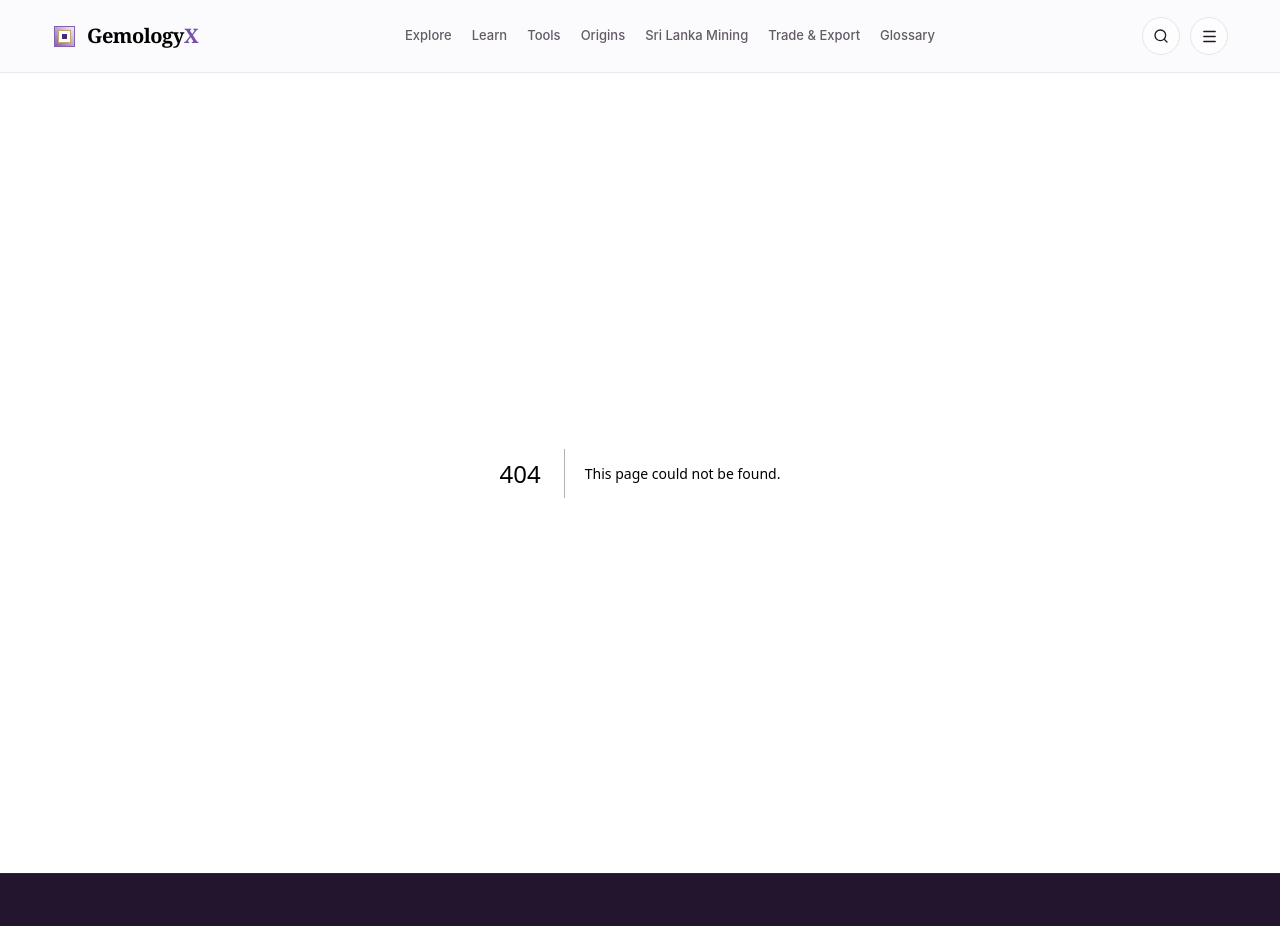
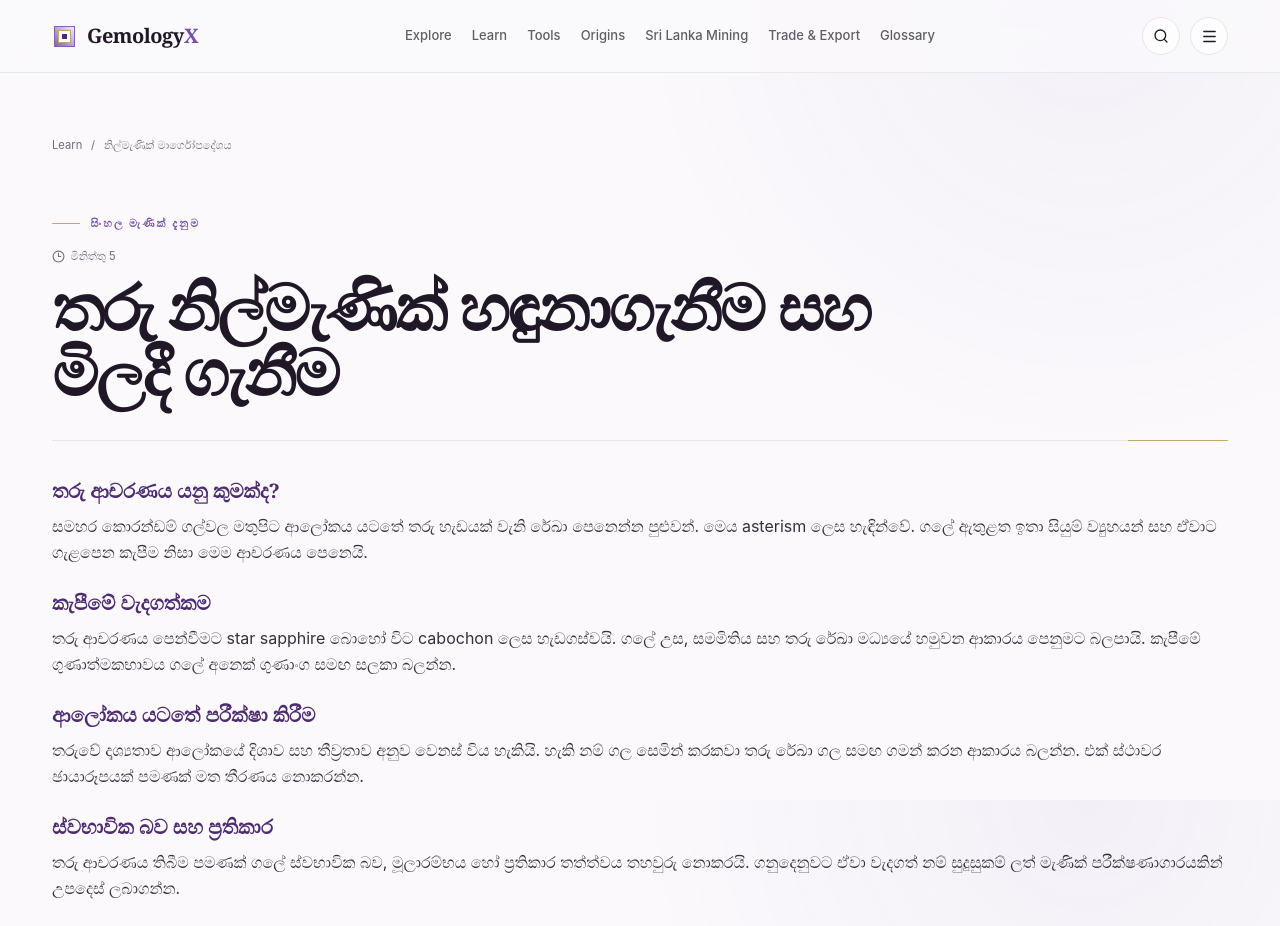
Before and after one commit to LinukaBandara/GemologyX, a Next.js app: page /si/learn/star-sapphire-guide in a window 1280 px wide. Before the commit this address had no page. Shown: the top 926 px of the page. Built offline with nearby package versions, Linux system fonts and the light colour scheme.

Commit message:
Add Sinhala star sapphire guide

```diff
--- /dev/null
+++ b/src/app/si/learn/star-sapphire-guide/page.tsx
@@ -0,0 +1,33 @@
+import type { Metadata } from "next";
+import { ArticleLayout, ArticleSection } from "@/components/article-layout";
+
+export const metadata: Metadata = {
+  title: "තරු නිල්මැණික් හඳුනාගැනීම සහ මිලදී ගැනීම",
+  description: "Star sapphire ගලක තරු ආචරණය, cabochon කැපීම, ආලෝකය සහ මිලදී ගැනීමේදී සැලකිලිමත් විය යුතු කරුණු.",
+};
+
+export default function Page() {
+  return (
+    <ArticleLayout category="සිංහල මැණික් දැනුම" readTime="මිනිත්තු 5" title="තරු නිල්මැණික් හඳුනාගැනීම සහ මිලදී ගැනීම" crumbHref="/si/learn/blue-sapphire-complete-guide" crumbLabel="නිල්මැණික් මාර්ගෝපදේශය" related={[
+      { label: "නිල්මැණික් වර්ණය සහ ගුණාත්මකභාවය", href: "/si/learn/blue-sapphire-colour-quality" },
+      { label: "නිල්මැණික් හඳුනාගැනීම", href: "/si/learn/identify-sapphire" },
+      { label: "මැණික් මිලදී ගැනීමට පෙර පරීක්ෂා කළ යුතු ලැයිස්තුව", href: "/si/learn/gemstone-buying-checklist" },
+    ]}>
+      <ArticleSection heading="තරු ආචරණය යනු කුමක්ද?">
+        <p>සමහර කොරන්ඩම් ගල්වල මතුපිට ආලෝකය යටතේ තරු හැඩයක් වැනි රේඛා පෙනෙන්න පුළුවන්. මෙය asterism ලෙස හැඳින්වේ. ගලේ ඇතුළත ඉතා සියුම් ව්‍යුහයන් සහ ඒවාට ගැළපෙන කැපීම නිසා මෙම ආචරණය පෙනෙයි.</p>
+      </ArticleSection>
+      <ArticleSection heading="කැපීමේ වැදගත්කම">
+        <p>තරු ආචරණය පෙන්වීමට star sapphire බොහෝ විට cabochon ලෙස හැඩගස්වයි. ගලේ උස, සමමිතිය සහ තරු රේඛා මධ්‍යයේ හමුවන ආකාරය පෙනුමට බලපායි. කැපීමේ ගුණාත්මකභාවය ගලේ අනෙක් ගුණාංග සමඟ සලකා බලන්න.</p>
+      </ArticleSection>
+      <ArticleSection heading="ආලෝකය යටතේ පරීක්ෂා කිරීම">
+        <p>තරුවේ දෘශ්‍යතාව ආලෝකයේ දිශාව සහ තීව්‍රතාව අනුව වෙනස් විය හැකියි. හැකි නම් ගල සෙමින් කරකවා තරු රේඛා ගල සමඟ ගමන් කරන ආකාරය බලන්න. එක් ස්ථාවර ඡායාරූපයක් පමණක් මත තීරණය නොකරන්න.</p>
+      </ArticleSection>
+      <ArticleSection heading="ස්වභාවික බව සහ ප්‍රතිකාර">
+        <p>තරු ආචරණය තිබීම පමණක් ගලේ ස්වභාවික බව, මූලාරම්භය හෝ ප්‍රතිකාර තත්ත්වය තහවුරු නොකරයි. ගනුදෙනුවට ඒවා වැදගත් නම් සුදුසුකම් ලත් මැණික් පරීක්ෂණාගාරයකින් උපදෙස් ලබාගන්න.</p>
+      </ArticleSection>
+      <ArticleSection heading="මිලදී ගැනීමේදී">
+        <p>වර්ණය, තරු රේඛාවල පැහැදිලි බව, සමමිතිය, මතුපිට තත්ත්වය, බර සහ ලේඛන සලකා බලන්න. තරු ආචරණය නිසා පමණක් ඉහළ මිලක් සාධාරණ බව නොසිතන්න; ස්වාධීන ඇගයීමක් සහ ලිඛිත ගනුදෙනු කොන්දේසි වැදගත්.</p>
+      </ArticleSection>
+    </ArticleLayout>
+  );
+}
```
